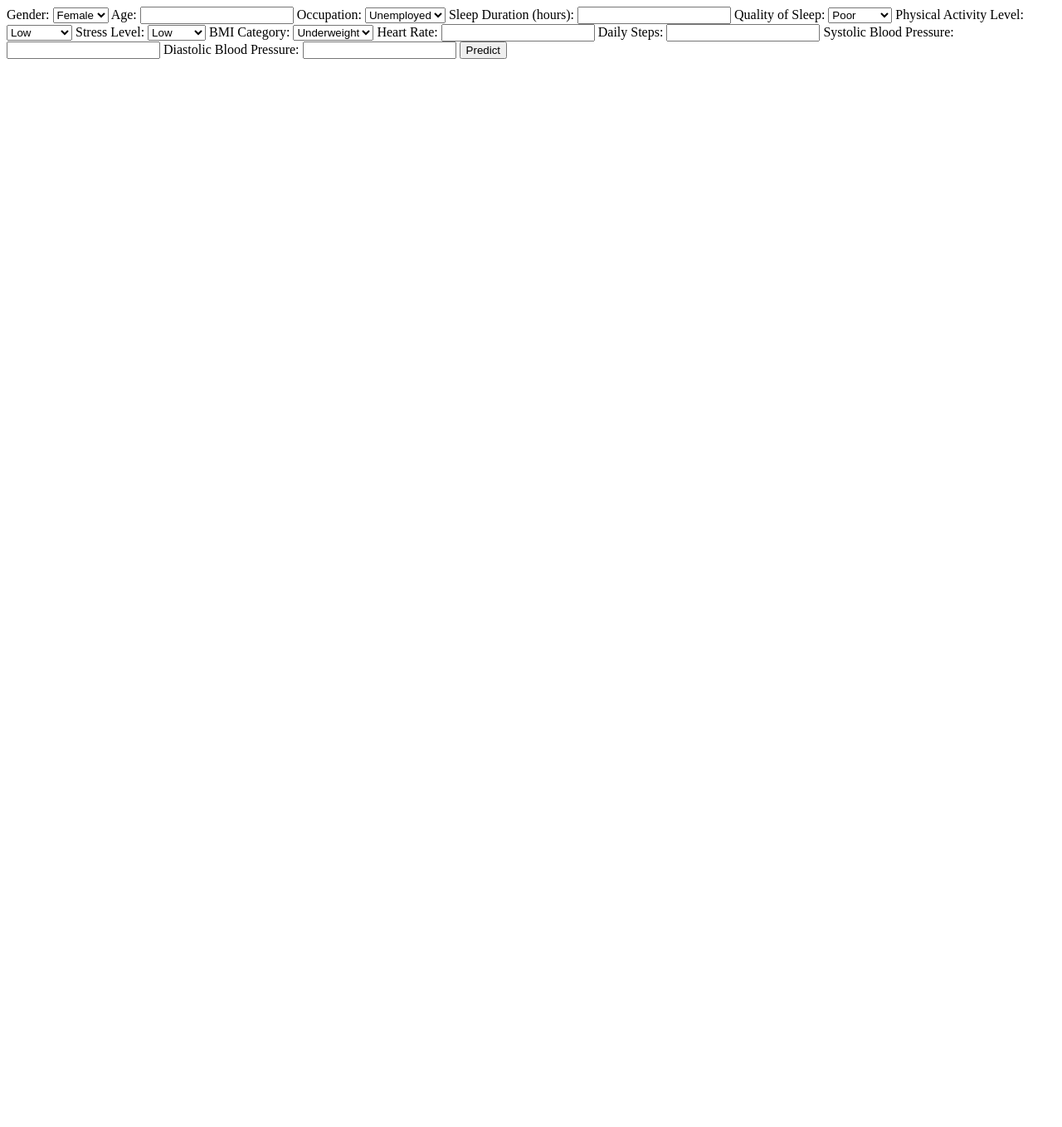
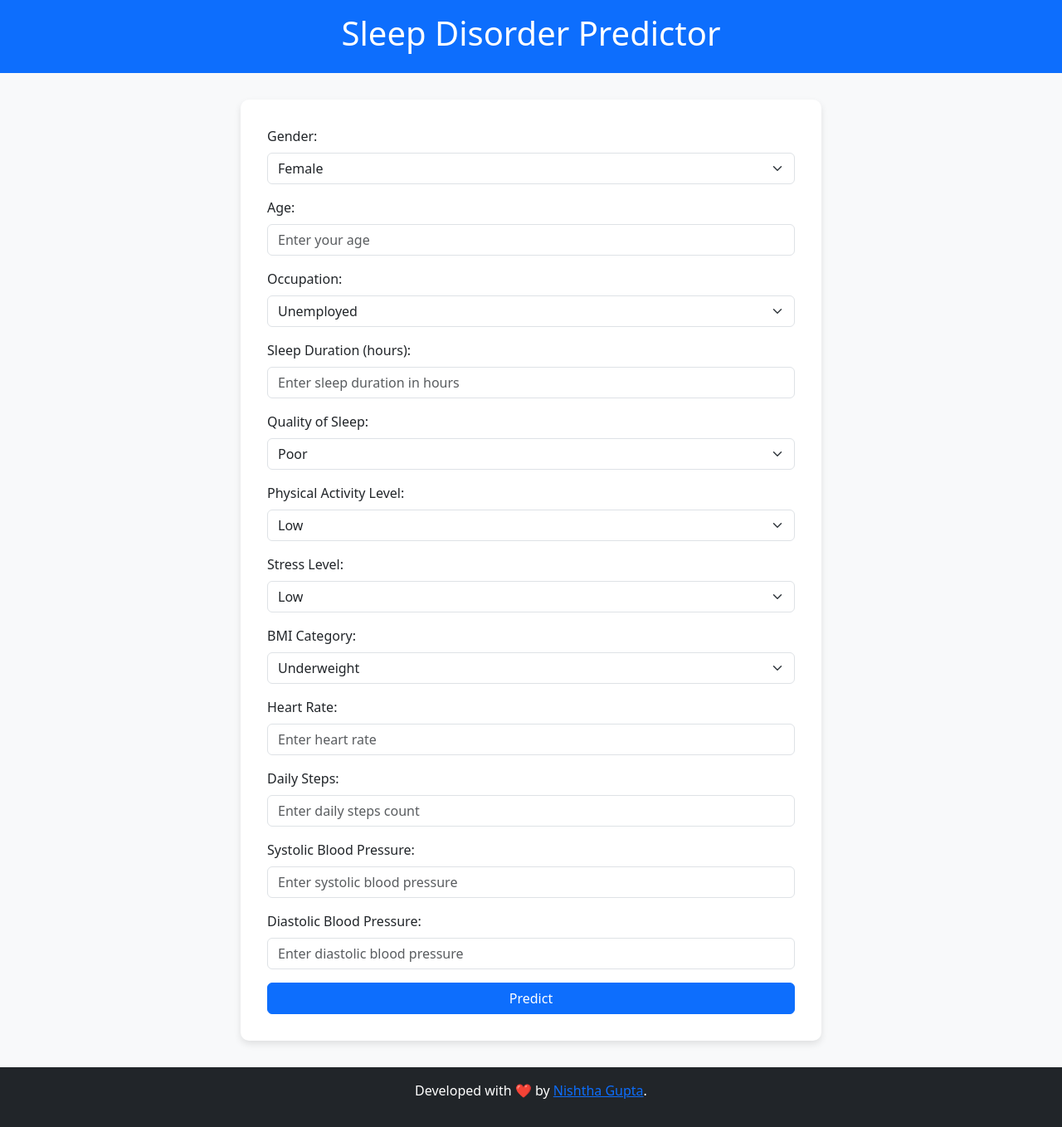
Before and after one commit to nishthagupta25/SleepDisorder_Project, a Flask app: page / in a window 1280 px wide. Shown: the whole page at 83% size. Before the commit the page ends 71 px from the top, so only its background shows below. Run offline with Flask 3, Linux system fonts and the light colour scheme; parts of the project's set-up code (start-up, migrations or seed data) failed here and were passed over.

Commit message:
commit changes

```diff
--- a/app.py
+++ b/app.py
@@ -1,4 +1,4 @@
-from flask import Flask, request, render_template, jsonify
+from flask import Flask, request, render_template
 import joblib
 import numpy as np
 
@@ -9,50 +9,45 @@
 model = joblib.load("C:\\Users\\NISHTHA GUPTA\\Downloads\\sleep_disorder_model.pkl")
 
 # Route for the homepage
-@app.route("/")
+@app.route("/", methods=["GET", "POST"])
 def index():
-    return render_template("index.html")
+    prediction = None
+    if request.method == "POST":
+        try:
+            # Fetch input data from form
+            gender = int(request.form["gender"])
+            age = int(request.form["age"])
+            occupation = int(request.form["occupation"])
+            sleep_duration = float(request.form["sleep_duration"])
+            quality_of_sleep = int(request.form["quality_of_sleep"])
+            physical_activity = int(request.form["physical_activity"])
+            stress_level = int(request.form["stress_level"])
+            bmi = int(request.form["bmi"])
+            heart_rate = int(request.form["heart_rate"])
+            daily_steps = int(request.form["daily_steps"])
+            systolic_bp = int(request.form["systolic_bp"])
+            diastolic_bp = int(request.form["diastolic_bp"])
 
-# Route for prediction
+            # Prepare input for prediction
+            input_data = np.array([[gender, age, occupation, sleep_duration, quality_of_sleep,
+                                    physical_activity, stress_level, bmi, heart_rate, daily_steps,
+                                    systolic_bp, diastolic_bp]])
 
-@app.route("/predict", methods=["POST"])
-def predict():
-    try:
-        # Fetch input data from form
-        gender = int(request.form["gender"])
-        age = int(request.form["age"])
-        occupation = int(request.form["occupation"])
-        sleep_duration = float(request.form["sleep_duration"])
-        quality_of_sleep = int(request.form["quality_of_sleep"])
-        physical_activity = int(request.form["physical_activity"])
-        stress_level = int(request.form["stress_level"])
-        bmi = int(request.form["bmi"])
-        heart_rate = int(request.form["heart_rate"])
-        daily_steps = int(request.form["daily_steps"])
-        systolic_bp = int(request.form["systolic_bp"])
-        diastolic_bp = int(request.form["diastolic_bp"])
+            # Make prediction
+            prediction = model.predict(input_data)[0]
 
-        # Prepare input for prediction
-        input_data = np.array([[gender, age, occupation, sleep_duration, quality_of_sleep,
-                                physical_activity, stress_level, bmi, heart_rate, daily_steps,
-                                systolic_bp, diastolic_bp]])
+            # Map encoded prediction back to sleep disorder categories
+            sleep_disorder_mapping = {
+                0: "None",
+                1: "Insomnia",
+                2: "Sleep Apnea",
+                3: "Narcolepsy"
+            }
+            prediction = sleep_disorder_mapping[prediction]
+        except Exception as e:
+            prediction = f"Error: {str(e)}"
 
-        # Make prediction
-        prediction = model.predict(input_data)[0]
-
-        # Map encoded prediction back to sleep disorder categories
-        sleep_disorder_mapping = {
-            0: "None",
-            1: "Insomnia",
-            2: "Sleep Apnea",
-            3: "Narcolepsy"
-        }
-        result = sleep_disorder_mapping[prediction]
-
-        # Return prediction
-        return jsonify({"Prediction": f"The predicted sleep disorder is: {result}"})
-    except Exception as e:
-        return jsonify({"error": str(e)})
+    return render_template("index.html", prediction=prediction)
 
 if __name__ == "__main__":
     app.run(debug=True)
--- a/templates/index.html
+++ b/templates/index.html
@@ -1,65 +1,125 @@
-<form action="/predict" method="POST">
-    <label for="gender">Gender:</label>
-    <select name="gender" id="gender">
+<!DOCTYPE html>
+<html lang="en">
+<head>
+    <meta charset="UTF-8">
+    <meta name="viewport" content="width=device-width, initial-scale=1.0">
+    <title>Sleep Disorder Prediction</title>
+    <link href="https://cdn.jsdelivr.net/npm/bootstrap@5.3.0-alpha1/dist/css/bootstrap.min.css" rel="stylesheet">
+    <style>
+        body {
+            background-color: #f8f9fa;
+        }
+        .form-container {
+            max-width: 700px;
+            margin: 2rem auto;
+            padding: 2rem;
+            background-color: #ffffff;
+            border-radius: 10px;
+            box-shadow: 0 4px 8px rgba(0, 0, 0, 0.1);
+        }
+        .btn-primary {
+            width: 100%;
+        }
+        .result-container {
+            margin-top: 2rem;
+        }
+    </style>
+</head>
+<body>
+    <header class="text-center py-3 bg-primary text-white">
+        <h1>Sleep Disorder Predictor</h1>
+    </header>
+    <main>
+        <div class="form-container">
+            <form action="/" method="POST">
+                <div class="mb-3">
+                    <label for="gender" class="form-label">Gender:</label>
+                    <select name="gender" id="gender" class="form-select" required>
                         <option value="0">Female</option>
                         <option value="1">Male</option>
                     </select>
-
-    <label for="age">Age:</label>
-    <input type="number" name="age" id="age" required>
-
-    <label for="occupation">Occupation:</label>
-    <select name="occupation" id="occupation">
+                </div>
+                <div class="mb-3">
+                    <label for="age" class="form-label">Age:</label>
+                    <input type="number" name="age" id="age" class="form-control" placeholder="Enter your age" required>
+                </div>
+                <div class="mb-3">
+                    <label for="occupation" class="form-label">Occupation:</label>
+                    <select name="occupation" id="occupation" class="form-select" required>
                         <option value="0">Unemployed</option>
                         <option value="1">Student</option>
                         <option value="2">Professional</option>
                         <option value="3">Retired</option>
                     </select>
-
-    <label for="sleep_duration">Sleep Duration (hours):</label>
-    <input type="number" name="sleep_duration" id="sleep_duration" required>
-
-    <label for="quality_of_sleep">Quality of Sleep:</label>
-    <select name="quality_of_sleep" id="quality_of_sleep">
+                </div>
+                <div class="mb-3">
+                    <label for="sleep_duration" class="form-label">Sleep Duration (hours):</label>
+                    <input type="number" name="sleep_duration" id="sleep_duration" class="form-control" placeholder="Enter sleep duration in hours" required>
+                </div>
+                <div class="mb-3">
+                    <label for="quality_of_sleep" class="form-label">Quality of Sleep:</label>
+                    <select name="quality_of_sleep" id="quality_of_sleep" class="form-select" required>
                         <option value="0">Poor</option>
                         <option value="1">Fair</option>
                         <option value="2">Good</option>
                         <option value="3">Excellent</option>
                     </select>
-
-    <label for="physical_activity">Physical Activity Level:</label>
-    <select name="physical_activity" id="physical_activity">
+                </div>
+                <div class="mb-3">
+                    <label for="physical_activity" class="form-label">Physical Activity Level:</label>
+                    <select name="physical_activity" id="physical_activity" class="form-select" required>
                         <option value="0">Low</option>
                         <option value="1">Moderate</option>
                         <option value="2">High</option>
                     </select>
-
-    <label for="stress_level">Stress Level:</label>
-    <select name="stress_level" id="stress_level">
+                </div>
+                <div class="mb-3">
+                    <label for="stress_level" class="form-label">Stress Level:</label>
+                    <select name="stress_level" id="stress_level" class="form-select" required>
                         <option value="0">Low</option>
                         <option value="1">Medium</option>
                         <option value="2">High</option>
                     </select>
-
-    <label for="bmi">BMI Category:</label>
-    <select name="bmi" id="bmi">
+                </div>
+                <div class="mb-3">
+                    <label for="bmi" class="form-label">BMI Category:</label>
+                    <select name="bmi" id="bmi" class="form-select" required>
                         <option value="0">Underweight</option>
                         <option value="1">Normal</option>
                         <option value="2">Overweight</option>
                         <option value="3">Obesity</option>
                     </select>
+                </div>
+                <div class="mb-3">
+                    <label for="heart_rate" class="form-label">Heart Rate:</label>
+                    <input type="number" name="heart_rate" id="heart_rate" class="form-control" placeholder="Enter heart rate" required>
+                </div>
+                <div class="mb-3">
+                    <label for="daily_steps" class="form-label">Daily Steps:</label>
+                    <input type="number" name="daily_steps" id="daily_steps" class="form-control" placeholder="Enter daily steps count" required>
+                </div>
+                <div class="mb-3">
+                    <label for="systolic_bp" class="form-label">Systolic Blood Pressure:</label>
+                    <input type="number" name="systolic_bp" id="systolic_bp" class="form-control" placeholder="Enter systolic blood pressure" required>
+                </div>
+                <div class="mb-3">
+                    <label for="diastolic_bp" class="form-label">Diastolic Blood Pressure:</label>
+                    <input type="number" name="diastolic_bp" id="diastolic_bp" class="form-control" placeholder="Enter diastolic blood pressure" required>
+                </div>
+                <button type="submit" class="btn btn-primary">Predict</button>
+            </form>
 
-    <label for="heart_rate">Heart Rate:</label>
-    <input type="number" name="heart_rate" id="heart_rate" required>
-
-    <label for="daily_steps">Daily Steps:</label>
-    <input type="number" name="daily_steps" id="daily_steps" required>
-
-    <label for="systolic_bp">Systolic Blood Pressure:</label>
-    <input type="number" name="systolic_bp" id="systolic_bp" required>
-
-    <label for="diastolic_bp">Diastolic Blood Pressure:</label>
-    <input type="number" name="diastolic_bp" id="diastolic_bp" required>
-
-    <button type="submit">Predict</button>
-</form>
+            {% if prediction %}
+            <div class="result-container">
+                <h3>Prediction Result:</h3>
+                <p>The predicted sleep disorder is: <strong>{{ prediction }}</strong></p>
+            </div>
+            {% endif %}
+        </div>
+    </main>
+    <footer class="text-center py-3 bg-dark text-white">
+        <p>Developed with ❤️ by <a href="#">Nishtha Gupta</a>.</p>
+    </footer>
+    <script src="https://cdn.jsdelivr.net/npm/bootstrap@5.3.0-alpha1/dist/js/bootstrap.bundle.min.js"></script>
+</body>
+</html>
```
Lines whose indentation alone changed are shown as unchanged.
